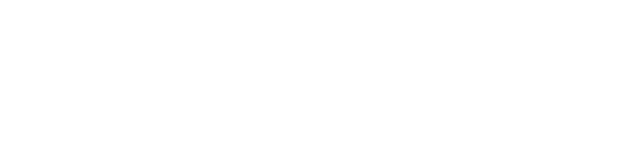
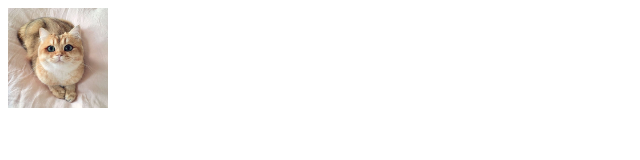
Before and after one commit to mary-ue/JS-Begin, a plain HTML site: page index.html in a window 1280 px wide. Shown: the whole page, without its empty margins (0-640 px from the left). Drawn offline with Linux system fonts and the light colour scheme.

Commit message:
Git test

```diff
--- a/index.html
+++ b/index.html
@@ -8,6 +8,6 @@
   <script src="./app.js"></script>
 </head>
 <body>
-
+  <img src="./cat.jpg" alt="A cat" width="100" height="100">
 </body>
 </html>
```
Also changed, not shown: cat.jpg (added).
